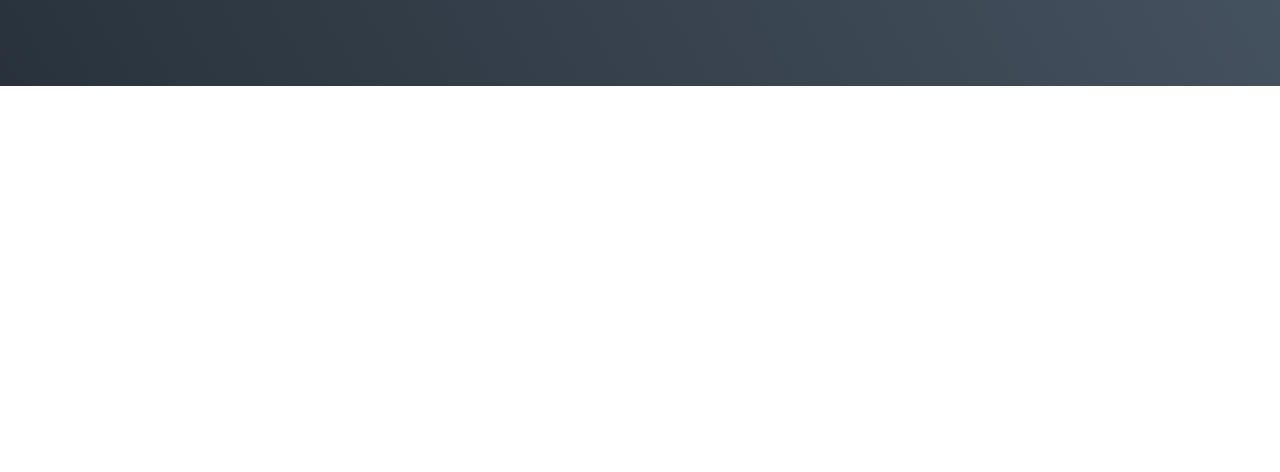
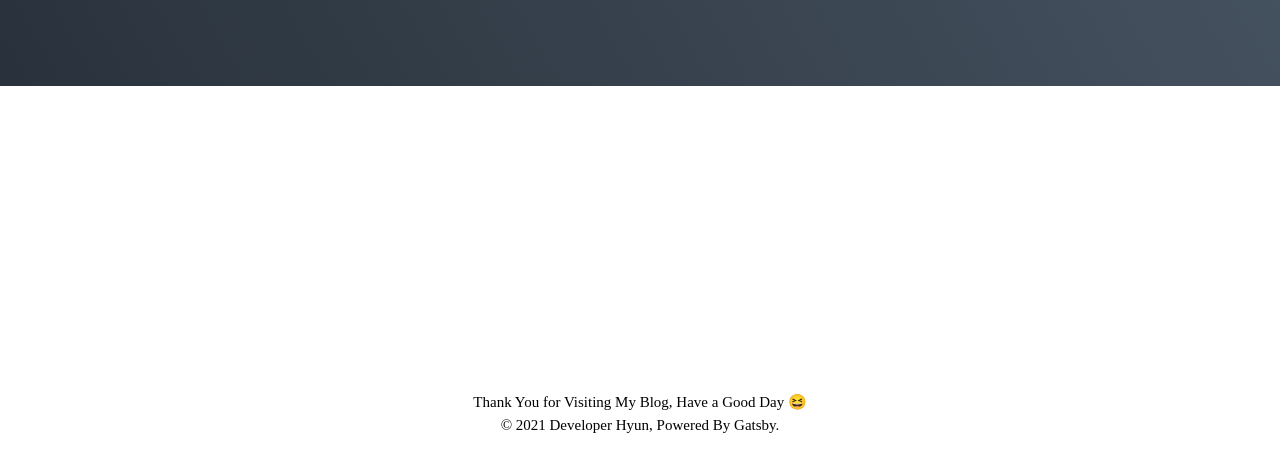
Before and after one commit to sumi-0011/sumi-0011.github.io, a Gatsby site: page / in a window 1280 px wide. Shown: the part 314-786 px from the top of the page. Built offline with nearby package versions, Linux system fonts and the light colour scheme; Gatsby itself is replaced by a stand-in of ours.

Commit message:
Footer 생성
footer가 맨 밑으로 가게 하기 위하여 height를 100vh로 지정

```diff
--- /dev/null
+++ b/src/components/Common/Footer.tsx
@@ -0,0 +1,23 @@
+import React, { FunctionComponent } from 'react'
+import styled from '@emotion/styled'
+
+const FooterWrapper = styled.div`
+  display: grid;
+  place-items: center;
+  margin-top: auto;
+  padding: 50px 0;
+  font-size: 15px;
+  text-align: center;
+  line-height: 1.5;
+`
+
+const Footer: FunctionComponent = function () {
+  return (
+    <FooterWrapper>
+      Thank You for Visiting My Blog, Have a Good Day 😆
+      <br />© 2021 Developer Hyun, Powered By Gatsby.
+    </FooterWrapper>
+  )
+}
+
+export default Footer
--- a/src/pages/index.tsx
+++ b/src/pages/index.tsx
@@ -2,11 +2,12 @@
 import styled from '@emotion/styled'
 import GlobalStyle from 'components/Common/GlobalStyle'
 import Introduction from 'components/Main/Introduction'
+import Footer from 'components/Common/Footer'
 
 const Container = styled.div`
   display: flex;
   flex-direction: column;
-  height: 100%;
+  height: 100vh;
 `
 
 const IndexPage: FunctionComponent = function () {
@@ -14,6 +15,7 @@
     <Container>
       <GlobalStyle />
       <Introduction />
+      <Footer />
     </Container>
   )
 }
```
